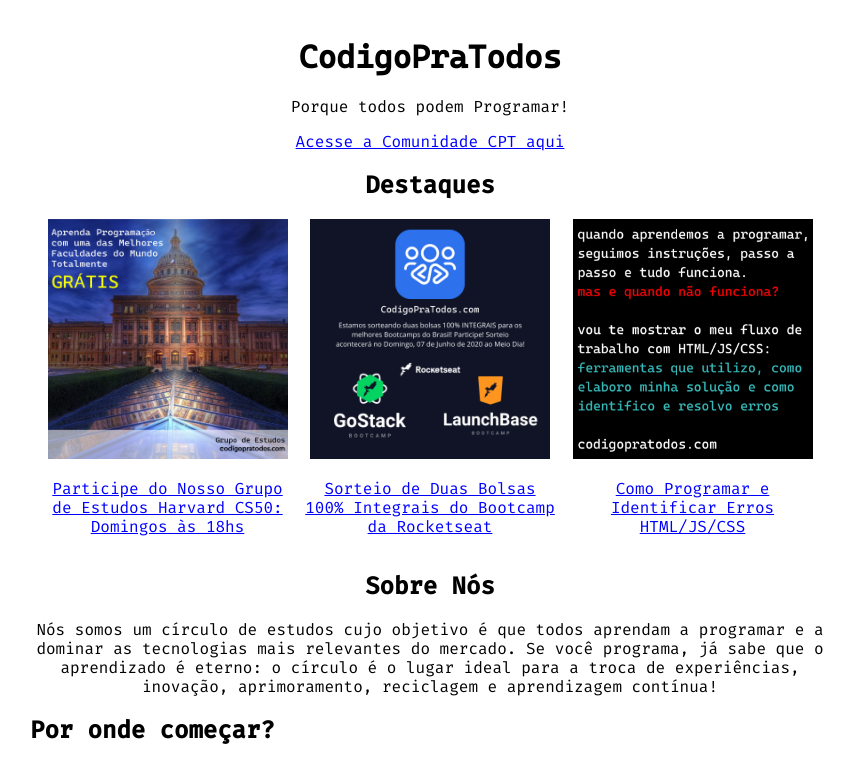
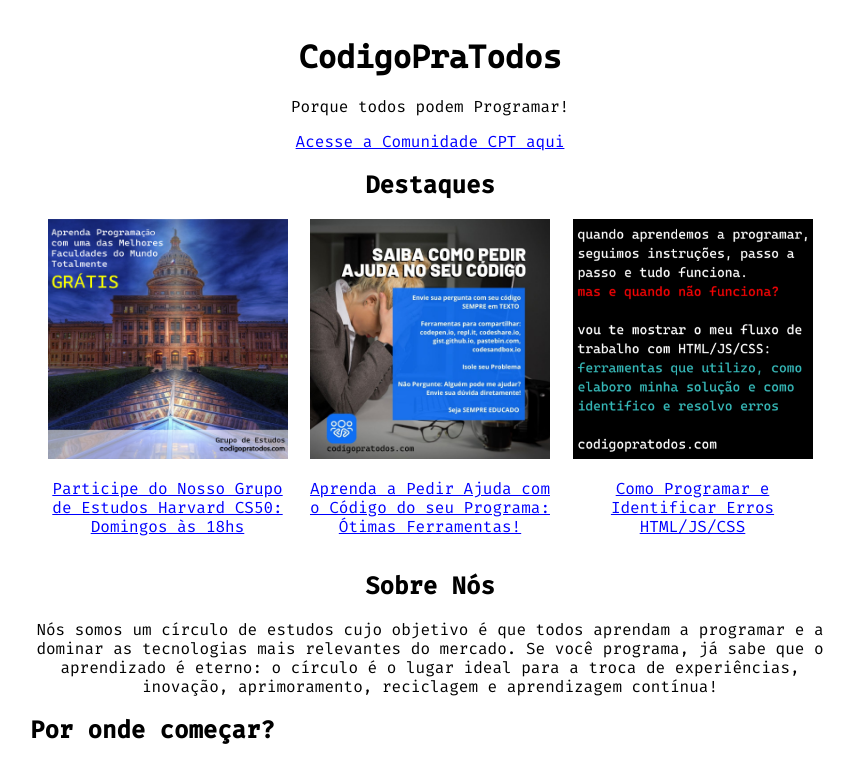
Before and after one commit to CodigoPraTodos/codigopratodos.github.io, a plain HTML site: page index.html in a window 1280 px wide. Shown: the top 761 px of the page, without its empty margins (210-1064 px from the left). Drawn offline with Linux system fonts and the light colour scheme.

Commit message:
saiba pedir ajuda com seu codigo

```diff
--- a/index.html
+++ b/index.html
@@ -35,11 +35,9 @@
         </a>
       </div>
       <div class="card">
-        <a href="https://comunidade.codigopratodos.com/t/sorteio-de-duas-bolsas-100-integrais-para-os-bootcamps-da-rocketseat/297"
-          target="_blank">
-          <img src="imagens/sorteio-bootcamp-rocketseat.png"
-            alt="Sorteio de Duas Bolsas 100% Integrais do Bootcamp da Rocketseat" />
-          <p>Sorteio de Duas Bolsas 100% Integrais do Bootcamp da Rocketseat</p>
+        <a href="https://comunidade.codigopratodos.com/t/como-pedir-ajuda-sobre-seu-codigo/340" target="_blank">
+          <img src="imagens/saiba-pedir-ajuda-codigo.jpg" alt="Aprenda a Pedir Ajuda com o Código do seu Programa" />
+          <p>Aprenda a Pedir Ajuda com o Código do seu Programa: Ótimas Ferramentas!</p>
         </a>
       </div>
       <div class="card">
```
Also changed, not shown: imagens/saiba-pedir-ajuda-codigo.jpg (added).
